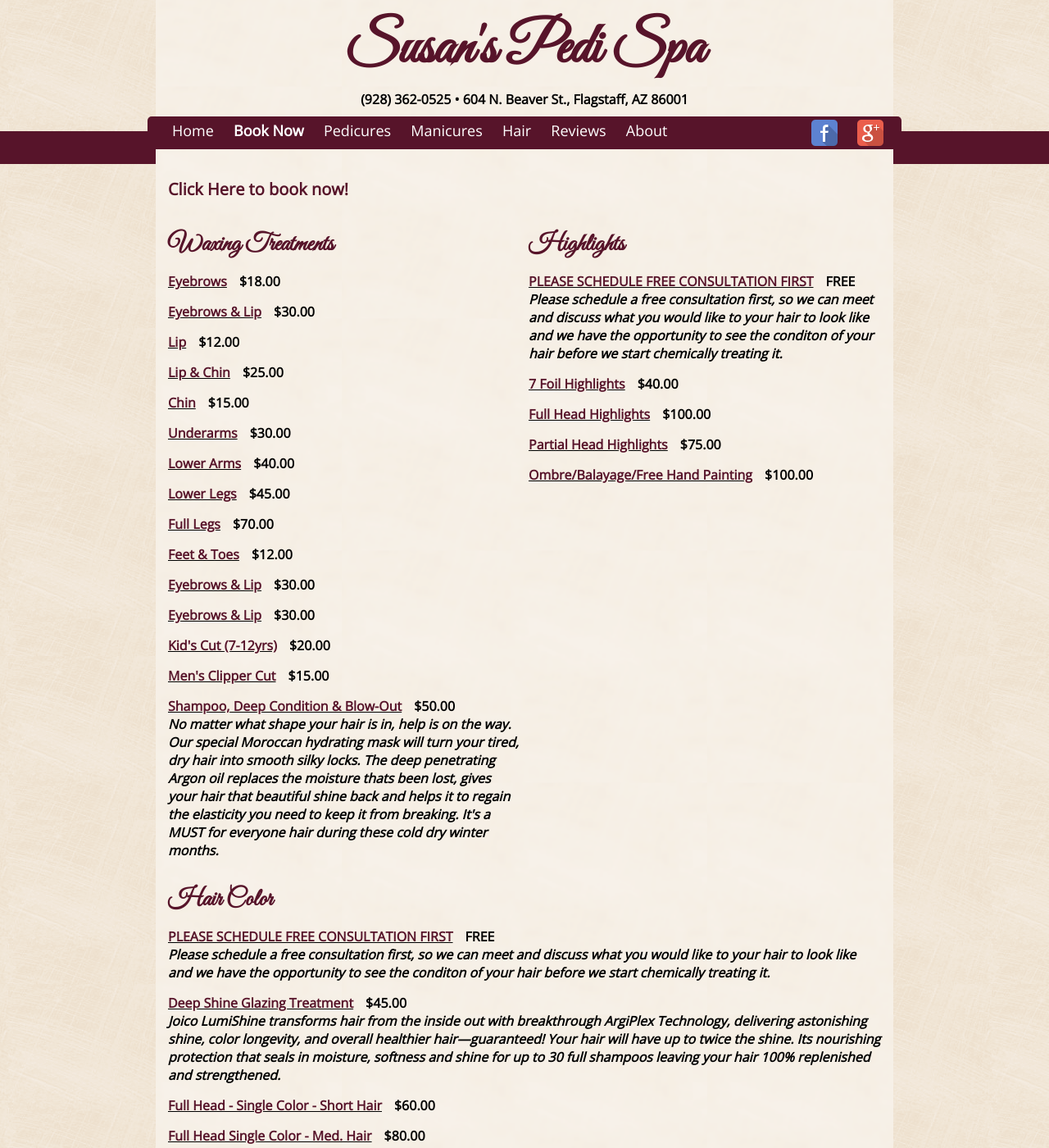
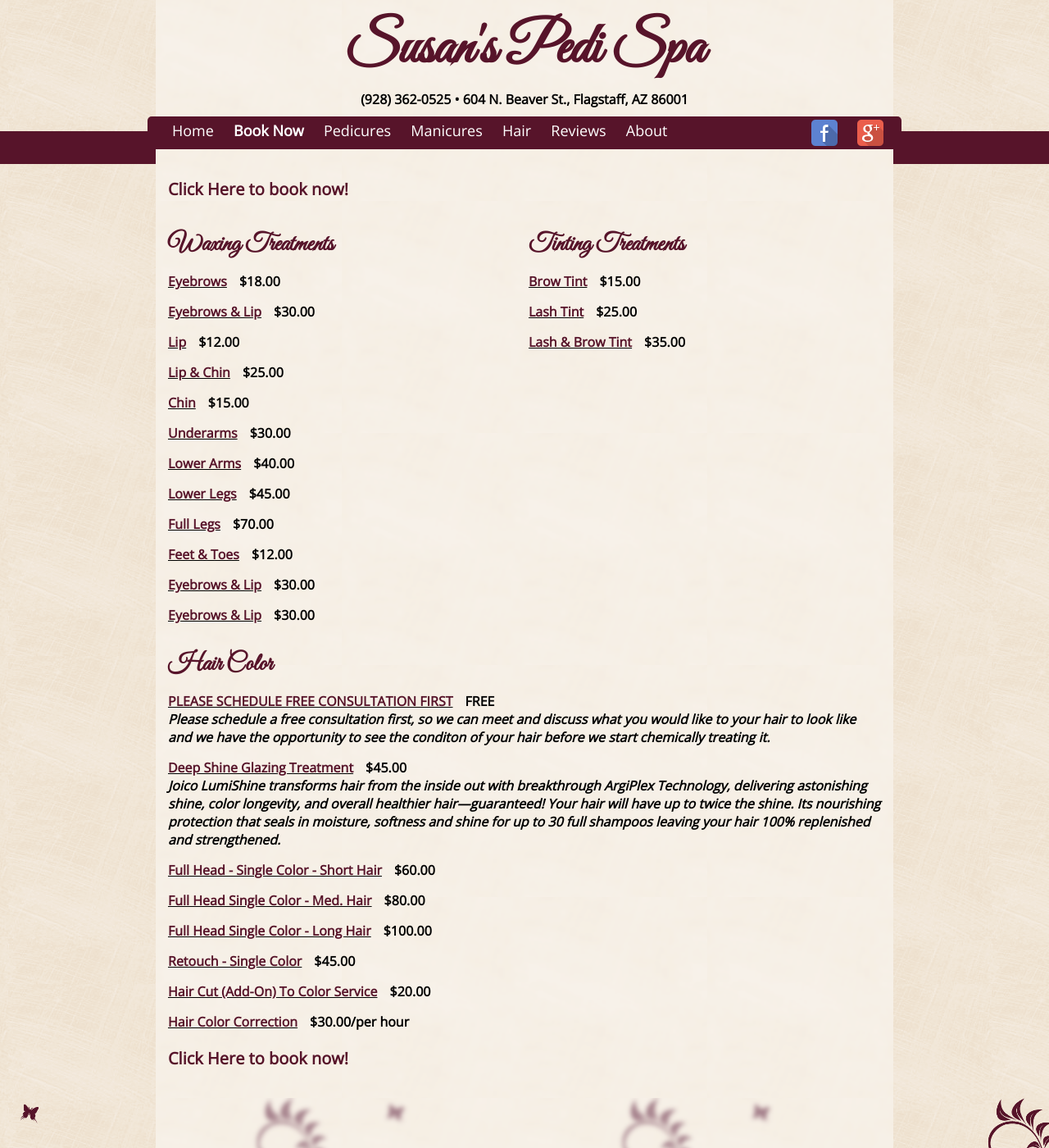
Before and after one commit to susanspedispa/susanspedispa.github.io, a Jekyll site: the page built from menu/spa.html, in a window 1280 px wide and 1400 px high. Shown: the whole window at 82% size. Built offline with Jekyll 4.4.1, drawn with Linux system fonts in a browser that asks for light colours.

Commit message:
Update spa.yml

```diff
--- a/_data/spa.yml
+++ b/_data/spa.yml
@@ -49,48 +49,27 @@ menu:
           price: $30.00
           description:
 
-        - name: Kid's Cut (7-12yrs)
-          price: $20.00
-          description: >
 
-        - name: Men's Clipper Cut
-          price: $15.00
-          description: >
-
-        - name: Shampoo, Deep Condition & Blow-Out
-          price: $50.00
-          description: >
-            No matter what shape your hair is in, help is on the way. Our special Moroccan hydrating mask will turn your tired,
-            dry hair into smooth silky locks. The deep penetrating Argon oil replaces the moisture thats been lost, gives your
-            hair that beautiful shine back and helps it to regain the elasticity you need to keep it from breaking. It's a MUST
-            for everyone hair during these cold dry winter months.
 
 
 
 - position: right
   groups:
-    - name: Highlights
+    - name: Tinting Treatments
       treatments:
-        - name: PLEASE SCHEDULE FREE CONSULTATION FIRST
-          price: FREE
-          description: >
-            Please schedule a free consultation first, so we can meet and discuss what you would like to your hair
-            to look like and we have the opportunity to see the conditon of your hair before we start chemically treating it.
-        - name: 7 Foil Highlights
-          price: $40.00
-          description: >
+        - name: Brow Tint
+          price: $15.00
+          description:
 
-        - name: Full Head Highlights
-          price: $100.00
-          description: >
+        - name: Lash Tint
+          price: $25.00
+          description:
 
-        - name: Partial Head Highlights
-          price: $75.00
-          description: >
+        - name: Lash & Brow Tint
+          price: $35.00
+          description:
 
-        - name: Ombre/Balayage/Free Hand Painting
-          price: $100.00
-          description: >
+
 
 - position: center
   groups:
```
